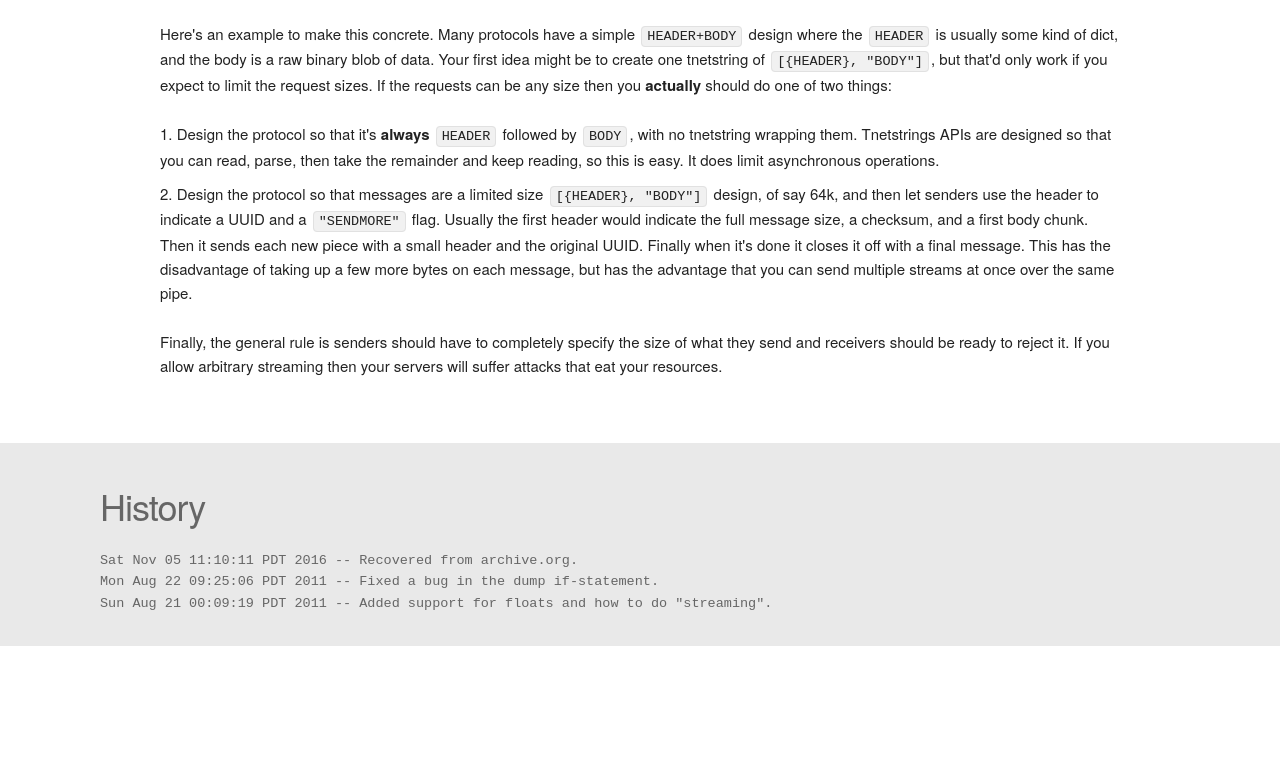
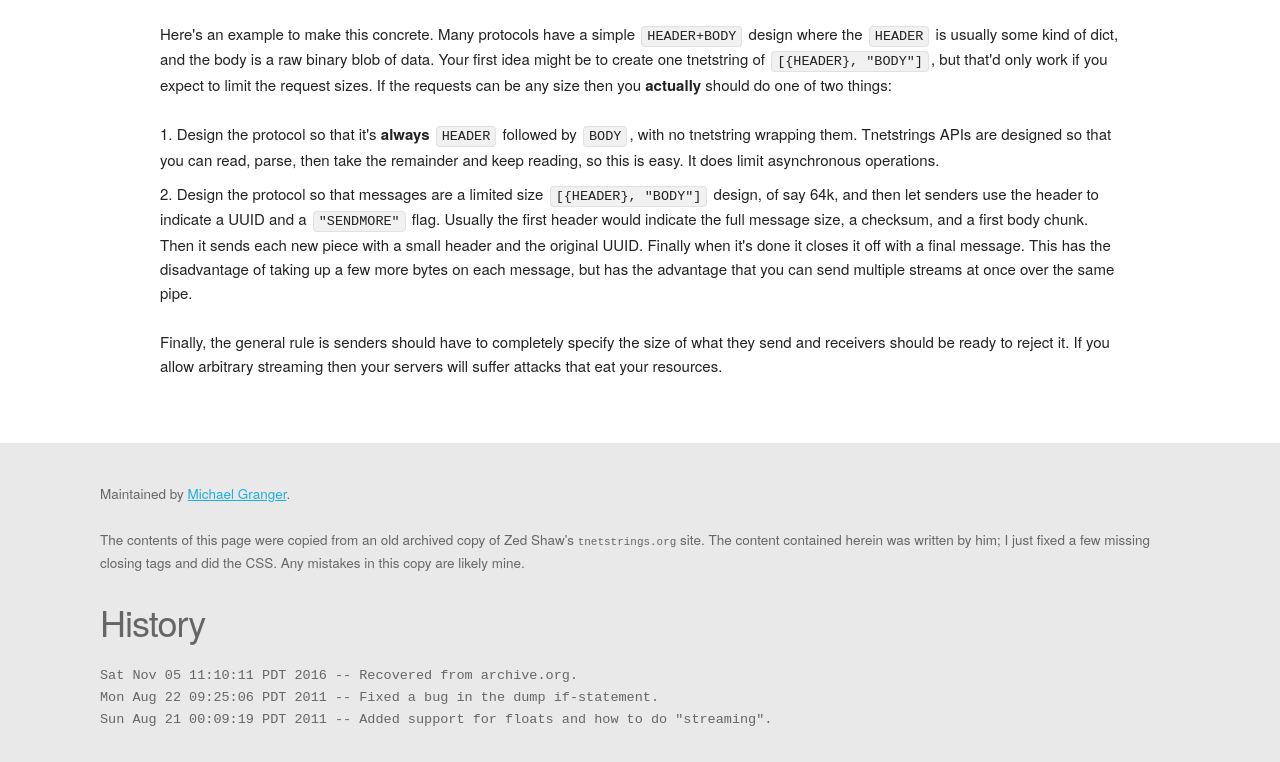
Before and after one commit to ged/tnetstrings.info, a plain HTML site: page index.html in a window 1280 px wide. Shown: the part 4697-5459 px from the top of the page. Before the commit the page ends 5343 px from the top, so only its background shows below. Drawn offline with nearby package versions, Linux system fonts and the light colour scheme.

Commit message:
Add credits and caveats to the footer

```diff
--- a/index.html
+++ b/index.html
@@ -282,6 +282,13 @@ def dump_list(data):
 
 
 	<footer>
+		<p>Maintained by <a href="https://keybase.org/ged">Michael Granger</a>.</p>
+
+		<p>The contents of this page were copied from an old archived copy of Zed Shaw's
+			<tt>tnetstrings.org</tt> site. The content contained herein was written by him;
+			I just fixed a few missing closing tags and did the CSS. Any mistakes in this
+			copy are likely mine.</p>
+
 		<h3>History</h3>
 
 		<pre>
```
